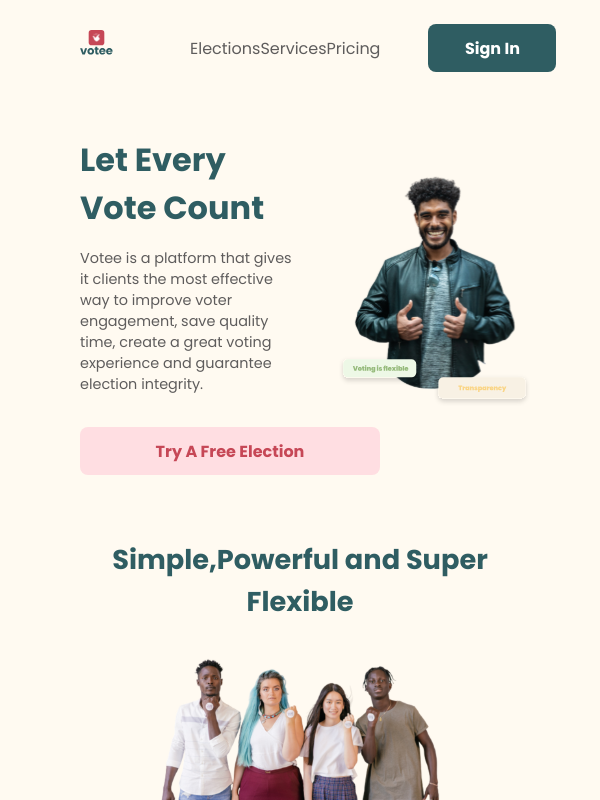
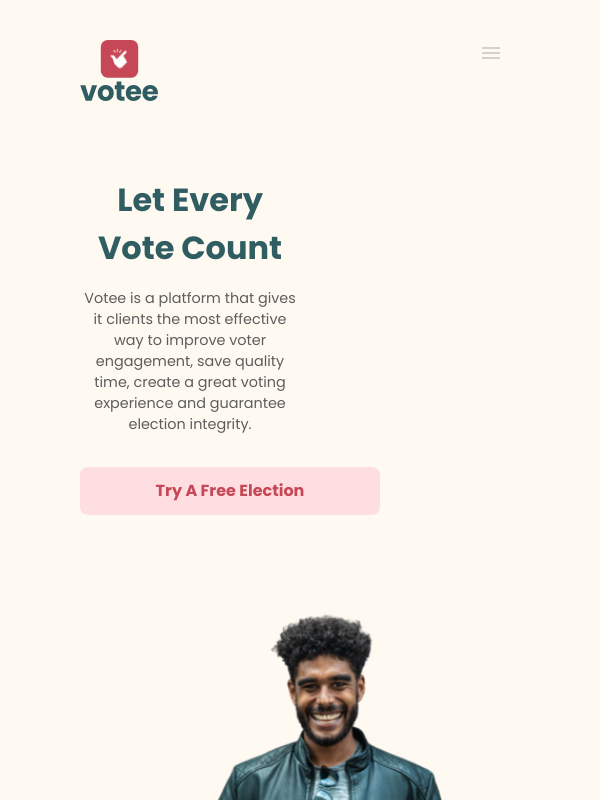
Before and after one commit to nanakwame667/Votee, an Angular app in the folder Votee/: page / in a window 600 px wide. Shown: the top 800 px of the page. Built offline with nearby package versions, Linux system fonts and the light colour scheme.

Commit message:
updated the responsiveness

```diff
--- a/Votee/src/app/components/footer/footer.component.css
+++ b/Votee/src/app/components/footer/footer.component.css
@@ -87,7 +87,12 @@
 /* media queries */
 @media screen and (max-width:600px)
 {
-
+    .Footer p{
+        text-align: center;
+        color: #5E5C5C;
+        margin-bottom: 2rem;
+        font-size: 0.9rem;
+    }
     .footer-elements{
         display: flex;
         flex-direction: column;
@@ -112,6 +117,12 @@
     }
     .element-group img{
         width: 20%;
+        margin-top: 5rem;
+    }
+
+    .element-1{
+        margin-top:2rem ;
+        margin-bottom: 2rem;
     }
 
     .element-1 a{
@@ -130,6 +141,7 @@
 
     .icons img{
         width: 90%;
+        margin-bottom: 5rem;
     }
 }
 
--- a/Votee/src/app/components/header/header.component.css
+++ b/Votee/src/app/components/header/header.component.css
@@ -14,6 +14,7 @@
     align-items: center;
     width: 100%;
     margin-right: 3rem;
+    float: right;
 }
 .header-links ul{
     list-style: none;
@@ -34,11 +35,101 @@
 }
 .header img{
     width: 30%;
+    float: left;
 }
 
 @media screen and (max-width:600px)
 {
-
+    .header{
+        display: block;
+        width: 100%;
+        height: 100%;
+    }
+    .header img{
+        display: block;
+        width: 18%;
+        margin-top: 1rem;
+        float: left;
+    }
+    .header-links{
+        display: block;
+        float: right;
+    }
+    .header-links ul{
+        overflow: hidden;
+        margin: 0;
+        padding: 0;
+    }
+    .header-links a{
+        display: block;
+        padding: 20px;
+    }
+    .header-right{
+        background-color: aliceblue;
+        width: 100%;
+        clear: both;
+        max-height: 0;
+        transition: max-height .4s ease-out;
+        position: absolute;
+        top: 0;
+        right: 0;
+        margin-top: -10rem;
+        padding-left: 5rem;
+    }
+    .header .menu-icon{
+        padding: 28px 20px;
+        position: relative;
+        float: right;
+        cursor: pointer;
+    }
+    .header .menu-icon .nav-icon{
+        background: #3333;
+        display: block;
+        height: 2px;
+        width: 18px;
+        position: relative;
+        transition: background .2s ease-out;
+    }
+    .header .menu-icon .nav-icon::before{
+        background: #3333;
+        content: "";
+        display: block;
+        height: 100%;
+        position: absolute;
+        width: 100%;
+        transition: all .2s ease-out;
+        top: 5px;
+    }
+    .header .menu-icon .nav-icon::after{
+        background: #3333;
+        content: "";
+        display: block;
+        height: 100%;
+        position: absolute;
+        width: 100%;
+        transition: all .2s ease-out;
+        top: -5px;
+    }
+    .header .menu-btn{
+        display: none;
+    }
+    .header .menu-btn:checked ~ .header-right{
+        display: block;
+        position: relative;
+        width: 100%;
+        border-bottom: 1px solid rgb(94, 92, 92,0.2);
+    }
+    .header .menu-btn:checked ~ .menu-icon .nav-icon{
+            background: transparent;
+    }
+    .header .menu-btn:checked ~ .menu-icon .nav-icon::before{
+        transform: rotate(-45deg);
+        top: 0;
+    }
+    .header .menu-btn:checked ~ .menu-icon .nav-icon::after{
+        transform: rotate(45deg);
+        top: 0;
+    }
 }
 
 @media screen and (max-width:900px) and (min-width:600px)
@@ -49,6 +140,9 @@
         justify-content: space-between;
         align-items: center;
         width: 75%;
+    }
+    .menu-btn{
+        display: none;
     }
 }
 
@@ -61,4 +155,7 @@
         align-items: center;
         width: 55%;
     }
+    .menu-btn{
+        display: none;
+    }
 }
--- a/Votee/src/app/components/header/header.component.html
+++ b/Votee/src/app/components/header/header.component.html
@@ -2,12 +2,14 @@
     <a href="/">
         <img src="../../../assets/img/votee.svg" alt="image"/>
     </a>
+    <input class="menu-btn" type="checkbox" id="menu-btn"/>
+    <label class="menu-icon" for="menu-btn"><span class="nav-icon"></span></label>
     <div class="header-right" >
         <ul class="header-links">
             <li><a routerLink="/">Elections</a></li>
             <li><a href="/">Services</a></li>
             <li><a href="/">Pricing</a></li>
+            <app-button color="#2F5D62" text="Sign In"></app-button>
         </ul>
-        <app-button color="#2F5D62" text="Sign In"></app-button>
     </div>
 </div>
--- a/Votee/src/app/components/home/home.component.css
+++ b/Votee/src/app/components/home/home.component.css
@@ -129,6 +129,85 @@
 @media screen and (max-width:600px)
 {
 
+    .section_one_img img{
+        width: 100%;
+    }
+    .section_one_img{
+        width: 100%;
+    }
+    .section_one{
+        display: block;
+        width: 100%;
+        text-align: center;
+    }
+    .section_one_details{
+        display: block;
+        width: 100%;
+        height: 100%;
+        margin-bottom: 4rem;
+        margin-top: 4rem;
+
+    }
+    .section_one_details h1{
+        font-size: 2rem;
+        margin-bottom: 1rem;
+        color: #2F5D62;
+    }
+    .section_one_details p{
+        font-size: 0.9rem;
+        margin-bottom: 2rem;
+        color: #5E5C5C;
+    }
+
+    /* end of section one */
+    .section_two h1{
+        font-size: 1.7rem;
+        margin-bottom: 2rem;
+        color: #2F5D62;
+    }
+    .section_two img{
+        width: 100%;
+        margin-bottom: 2rem;
+    }
+    .section_two p{
+        font-size: 0.9rem;
+        color: #5E5C5C;
+        width: 100%;
+        margin-bottom: 2rem;
+    }
+
+    /* end of section two */
+
+    .section_three p{
+        font-size: 1rem;
+        color: #5E5C5C;
+        width: 85%;
+        margin-bottom: 1rem;
+    }
+    .section_three h2{
+        font-size: 0.8rem;
+        color: #5E5C5C;
+        font-style: italic;
+        font-weight: 600;
+    }
+
+    /* end of section three */
+
+    .section_five h1{
+        font-size: 1.6rem;
+        margin-bottom: 2rem;
+        color: #2F5D62;
+    }
+    .section_five img{
+        width: 38%;
+        margin-bottom: 2rem;
+    }
+    .section_five p{
+        font-size: 0.9rem;
+        color: #5E5C5C;
+        width: 85%;
+        margin-bottom: 2rem;
+    }
 }
 
 @media screen and (max-width:900px) and (min-width:600px)
--- a/Votee/src/app/components/home/home.component.html
+++ b/Votee/src/app/components/home/home.component.html
@@ -8,7 +8,7 @@
                 save quality time, create a great voting experience
                 and guarantee election integrity.
             </p>
-            <app-button text_color="#C64756" width="300px" color="#FFDEE2" text="Try A Free Election"></app-button>
+            <app-button  text_color="#C64756" width="300px" color="#FFDEE2" text="Try A Free Election"></app-button>
         </div>
         <div class="section_one_img">
             <img src="../../../assets/img/Voter.svg" alt="voter">
```
